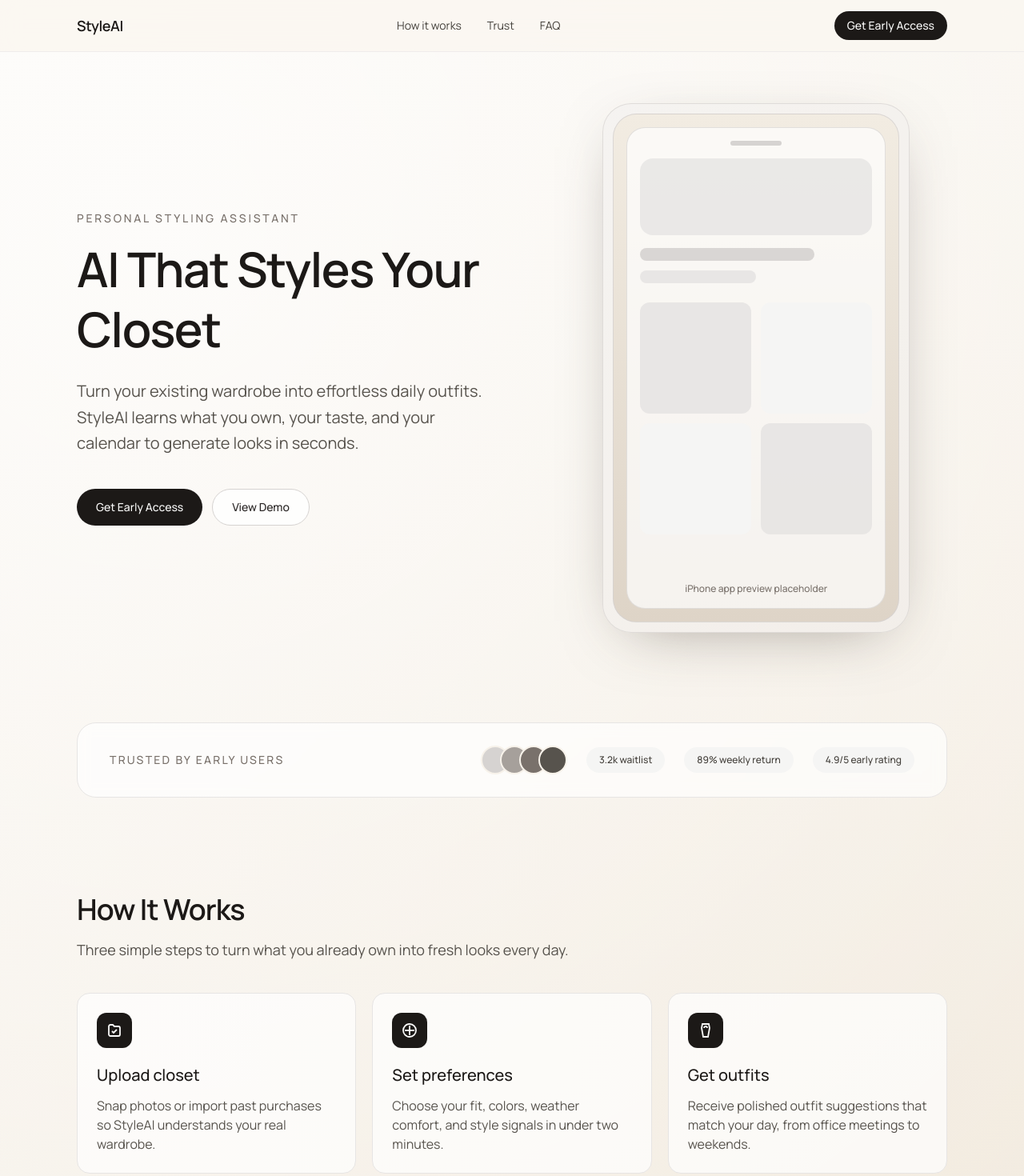
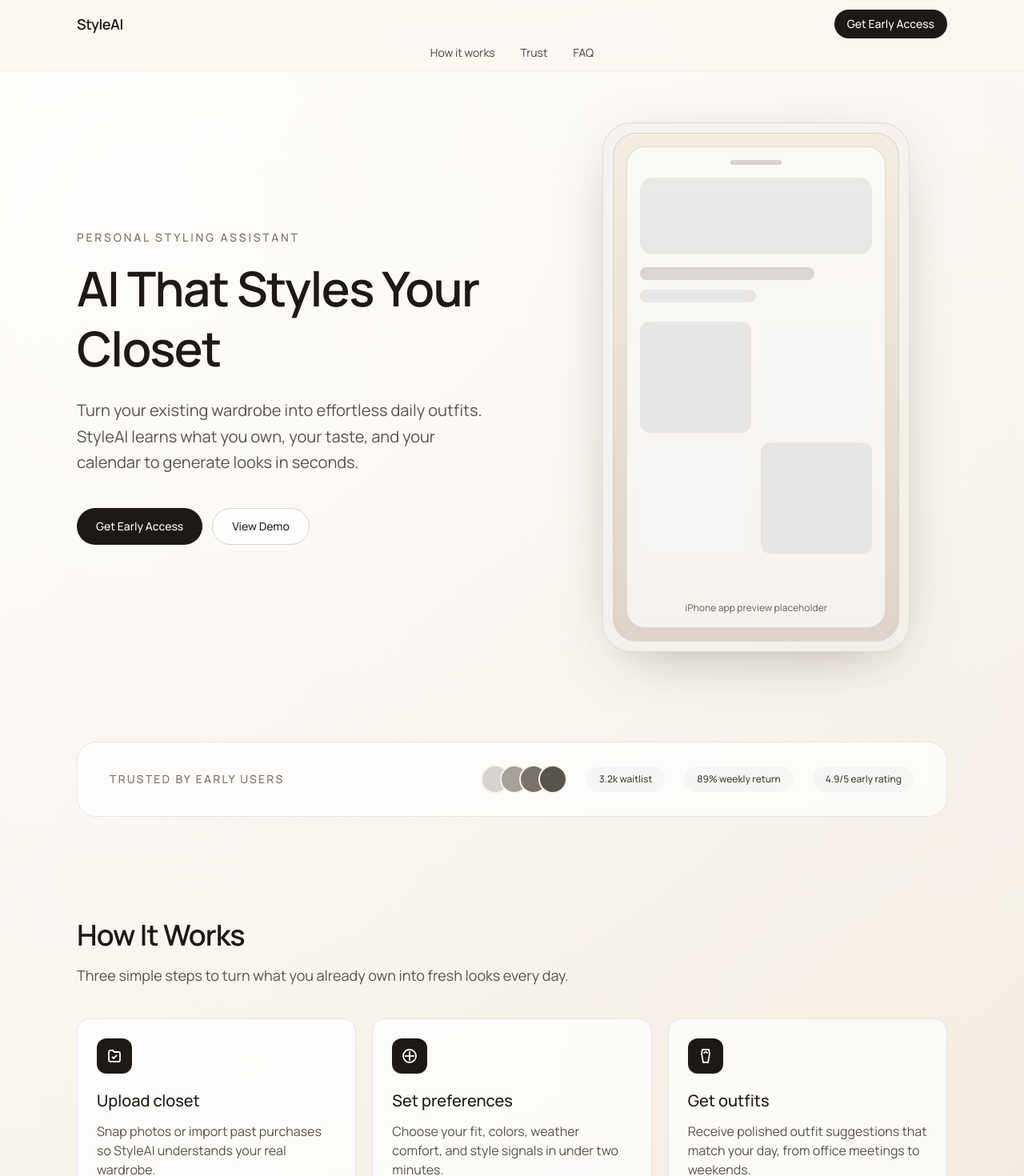
Before and after one commit to ahmetutku/styleai-landing, a Next.js app: page / in a window 1280 px wide. Shown: the top 1470 px of the page at 80% size. Built offline with nearby package versions, Linux system fonts and the light colour scheme.

Commit message:
Update layout and component styles; enhance metadata and improve section spacing

```diff
--- a/src/app/layout.tsx
+++ b/src/app/layout.tsx
@@ -8,9 +8,24 @@
 });
 
 export const metadata: Metadata = {
+  metadataBase: new URL("https://styleai.app"),
   title: "StyleAI | AI That Styles Your Closet",
   description:
     "StyleAI helps you generate polished outfits from the clothes you already own with a privacy-first experience.",
+  openGraph: {
+    title: "StyleAI | AI That Styles Your Closet",
+    description:
+      "Generate outfits from your existing wardrobe with a calm, privacy-first AI styling experience.",
+    url: "https://styleai.app",
+    siteName: "StyleAI",
+    type: "website",
+  },
+  twitter: {
+    card: "summary_large_image",
+    title: "StyleAI | AI That Styles Your Closet",
+    description:
+      "Generate outfits from your existing wardrobe with a calm, privacy-first AI styling experience.",
+  },
 };
 
 export default function RootLayout({
--- a/src/components/faq-accordion.tsx
+++ b/src/components/faq-accordion.tsx
@@ -36,7 +36,7 @@
   const [openIndex, setOpenIndex] = useState<number | null>(0);
 
   return (
-    <section id="faq" className="mx-auto w-full max-w-4xl px-5 py-22 sm:px-8" aria-labelledby="faq-title">
+    <section id="faq" className="mx-auto w-full max-w-4xl px-5 py-24 sm:px-8" aria-labelledby="faq-title">
       <Reveal>
         <h2 id="faq-title" className="text-3xl font-semibold tracking-tight text-stone-900 sm:text-4xl">
           Frequently Asked Questions
--- a/src/components/feature-highlights.tsx
+++ b/src/components/feature-highlights.tsx
@@ -29,7 +29,7 @@
 
 export function FeatureHighlights() {
   return (
-    <section className="mx-auto w-full max-w-6xl px-5 py-22 sm:px-8" aria-label="Feature highlights">
+    <section className="mx-auto w-full max-w-6xl px-5 py-24 sm:px-8" aria-label="Feature highlights">
       <Reveal>
         <h2 className="text-3xl font-semibold tracking-tight text-stone-900 sm:text-4xl">Feature Highlights</h2>
       </Reveal>
--- a/src/components/how-it-works.tsx
+++ b/src/components/how-it-works.tsx
@@ -36,7 +36,7 @@
 
 export function HowItWorks() {
   return (
-    <section id="how-it-works" className="mx-auto w-full max-w-6xl px-5 py-22 sm:px-8">
+    <section id="how-it-works" className="mx-auto w-full max-w-6xl px-5 py-24 sm:px-8">
       <Reveal>
         <h2 className="text-3xl font-semibold tracking-tight text-stone-900 sm:text-4xl">How It Works</h2>
         <p className="mt-4 max-w-2xl text-lg text-stone-600">
--- a/src/components/nav.tsx
+++ b/src/components/nav.tsx
@@ -8,31 +8,33 @@
 
 export function Nav() {
   return (
-    <header className="sticky top-0 z-50 border-b border-stone-200/60 bg-[rgba(250,247,241,0.8)] backdrop-blur-md">
+    <header className="sticky top-0 z-50 border-b border-stone-200/60 bg-[rgba(250,247,241,0.82)] backdrop-blur-md">
       <nav
-        className="mx-auto flex h-16 w-full max-w-6xl items-center justify-between px-5 sm:px-8"
+        className="mx-auto w-full max-w-6xl px-5 py-3 sm:px-8"
         aria-label="Main navigation"
       >
-        <Link href="#top" className="text-lg font-semibold tracking-tight text-stone-900">
-          StyleAI
-        </Link>
+        <div className="flex items-center justify-between gap-4">
+          <Link href="#top" className="text-lg font-semibold tracking-tight text-stone-900">
+            StyleAI
+          </Link>
 
-        <ul className="hidden items-center gap-8 text-sm text-stone-700 md:flex">
+          <Link
+            href="#early-access"
+            className="rounded-full bg-stone-900 px-4 py-2 text-sm font-medium text-stone-50 transition-transform duration-200 hover:-translate-y-0.5"
+          >
+            Get Early Access
+          </Link>
+        </div>
+
+        <ul className="mt-3 flex items-center gap-5 overflow-x-auto text-sm text-stone-700 md:mt-2 md:justify-center md:gap-8">
           {links.map((link) => (
             <li key={link.href}>
-              <Link href={link.href} className="transition-colors hover:text-stone-900">
+              <Link href={link.href} className="whitespace-nowrap transition-colors hover:text-stone-900">
                 {link.label}
               </Link>
             </li>
           ))}
         </ul>
-
-        <Link
-          href="#early-access"
-          className="rounded-full bg-stone-900 px-4 py-2 text-sm font-medium text-stone-50 transition-transform duration-200 hover:-translate-y-0.5"
-        >
-          Get Early Access
-        </Link>
       </nav>
     </header>
   );
```
